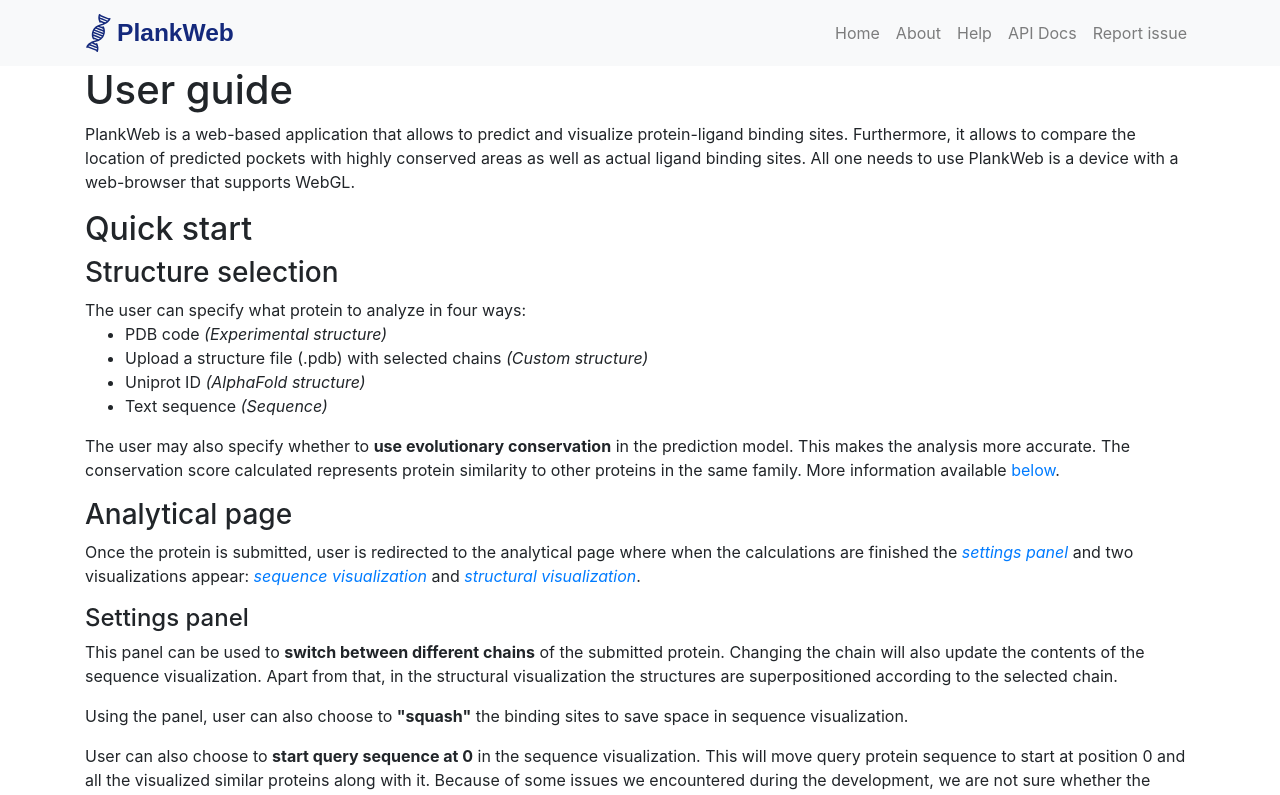
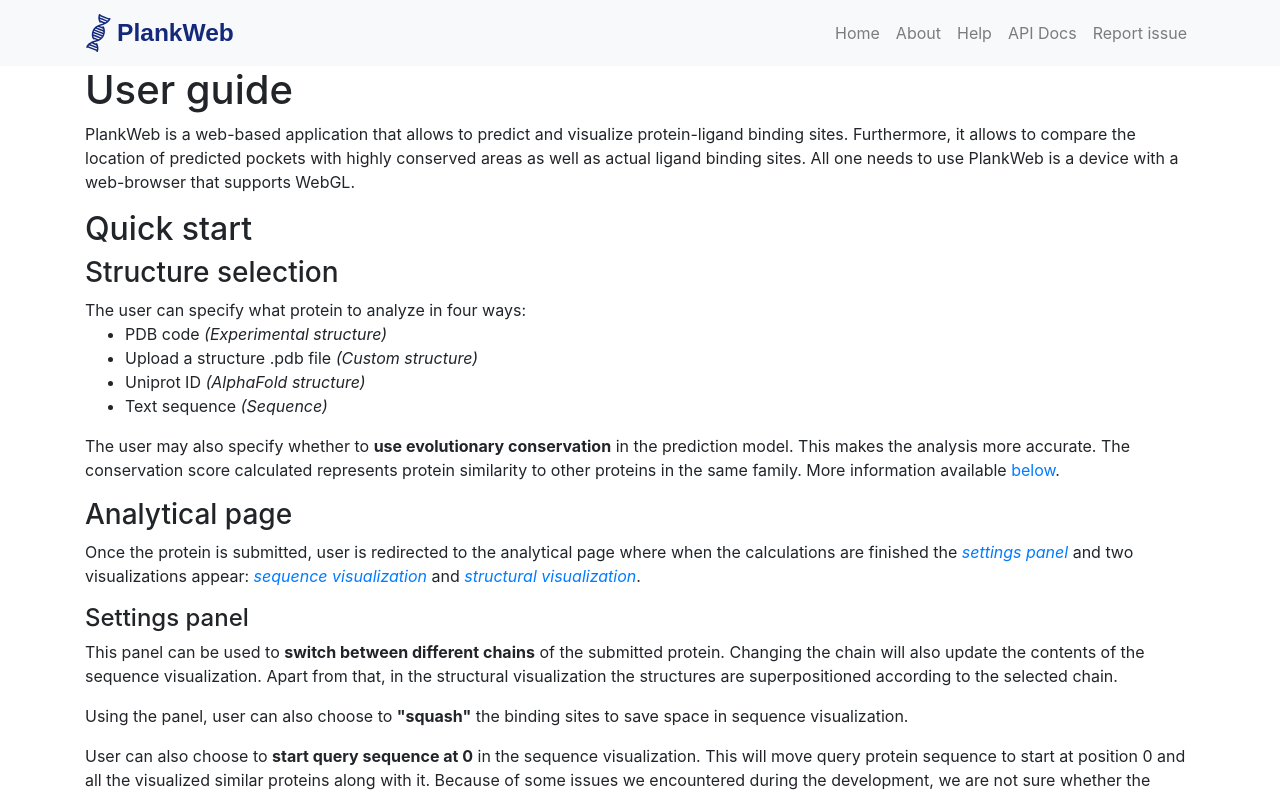
Before and after one commit to milantru/prankweb, a React (Vite) app in the folder src/frontend/: page /help in a window 1280 px wide. Shown: the top 795 px of the page. Built offline with nearby package versions, Linux system fonts and the light colour scheme.

Commit message:
Update Help page (remove selecting chains mention)

```diff
--- a/src/frontend/src/pages/help/Help.tsx
+++ b/src/frontend/src/pages/help/Help.tsx
@@ -19,7 +19,7 @@
                     The user can specify what protein to analyze in four ways:
                     <ul>
                         <li>PDB code <em>(Experimental structure)</em></li>
-                        <li>Upload a structure file (.pdb) with selected chains <em>(Custom structure)</em></li>
+                        <li>Upload a structure .pdb file <em>(Custom structure)</em></li>
                         <li>Uniprot ID <em>(AlphaFold structure)</em></li>
                         <li>Text sequence <em>(Sequence)</em></li>
                     </ul>
```
